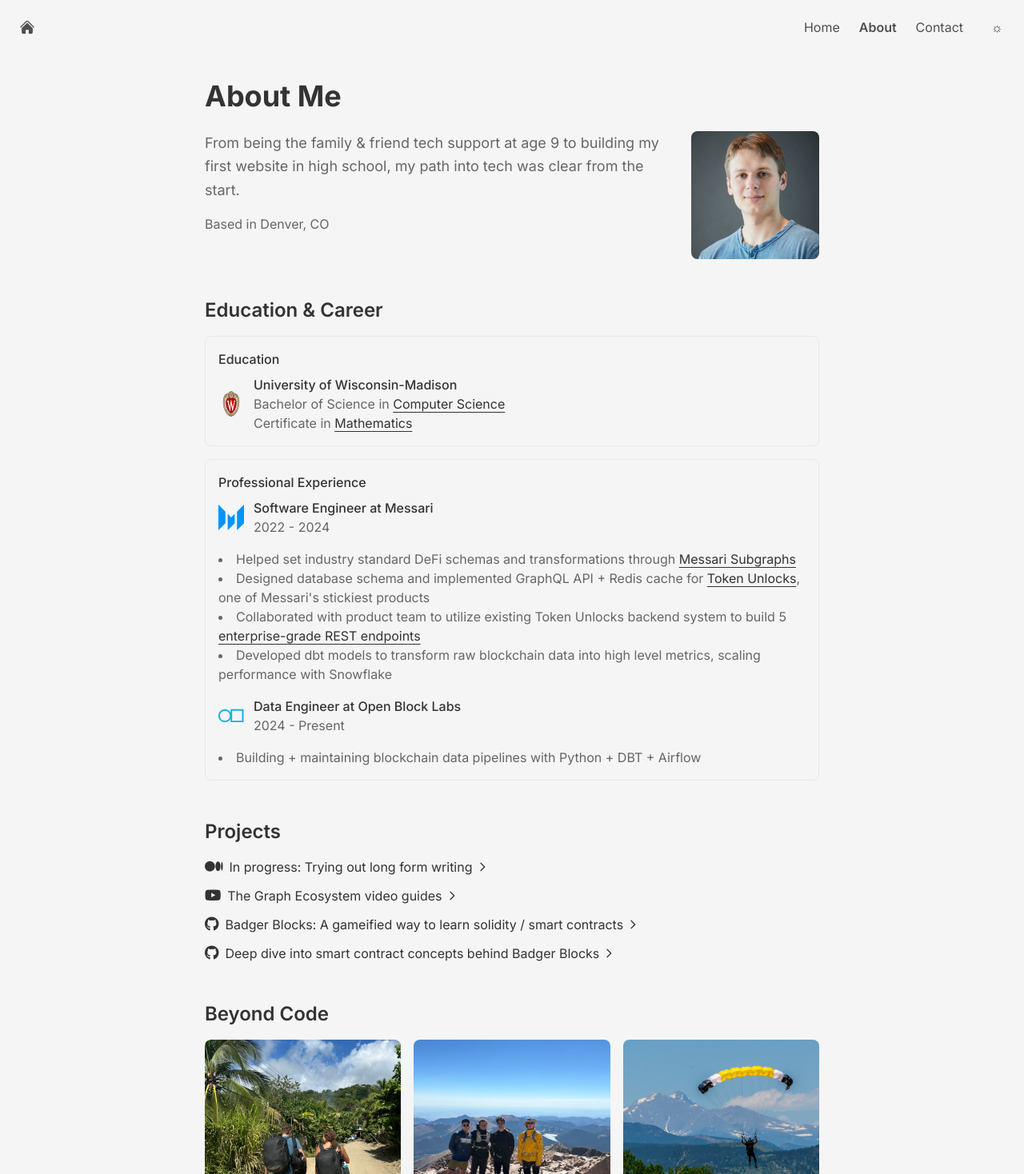
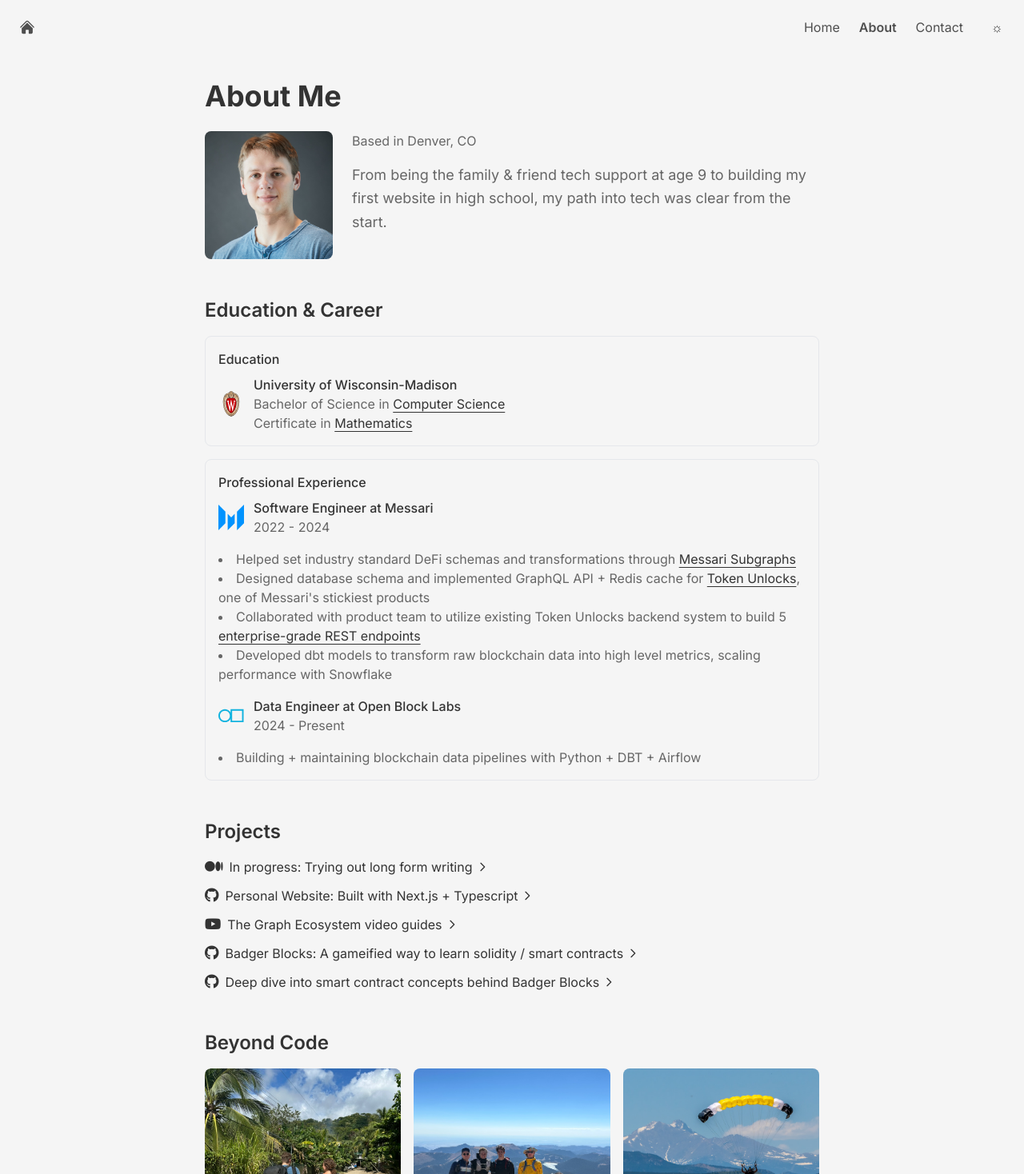
Before and after one commit to melotik/website, a Next.js app: page /about in a window 1280 px wide. Shown: the top 1468 px of the page at 80% size. Built offline with nearby package versions, Linux system fonts and the light colour scheme.

Commit message:
small changes to about page

```diff
--- a/app/about/page.tsx
+++ b/app/about/page.tsx
@@ -9,14 +9,6 @@ export default function About() {
       <section className="mb-12">
         <h1 className="text-4xl font-bold mb-6">About Me</h1>
         <div className="flex flex-col md:flex-row gap-6 items-start">
-          <div className="flex-1">
-            <p className="text-lg mb-4 text-text-secondary leading-relaxed">
-              From being the family & friend tech support at age 9 to building my first website in high school, my path into tech was clear from the start.
-            </p>
-            <p className="text-text-secondary">
-              Based in Denver, CO
-            </p>
-          </div>
           <div className="w-40 h-40 rounded-lg overflow-hidden flex-shrink-0">
             <Image
               src="/about/profile.jpg"
@@ -26,6 +18,14 @@ export default function About() {
               className="object-cover w-full h-full"
               priority
             />
+          </div>
+          <div className="flex-1">
+            <p className="text-text-secondary mb-4">
+              Based in Denver, CO
+            </p>
+            <p className="text-lg text-text-secondary leading-relaxed">
+            From being the family & friend tech support at age 9 to building my first website in high school, my path into tech was clear from the start.
+            </p>
           </div>
         </div>
       </section>
@@ -163,7 +163,7 @@ export default function About() {
         </div>
       </section>
 
-      {/* Personal Projects */}
+      {/* Projects */}
       <section className="mb-12">
         <h2 className="text-2xl font-semibold mb-4">Projects</h2>
         <div className="space-y-3">
@@ -175,6 +175,17 @@ export default function About() {
           >
             <i className="fab fa-medium text-lg mr-2" />
             In progress: Trying out long form writing
+            <ArrowIcon />
+          </a>
+          <br />
+          <a
+            href="https://github.com/melotik/website"
+            target="_blank"
+            rel="noopener noreferrer"
+            className="social-link group"
+          >
+            <i className="fab fa-github text-lg mr-2" />
+            Personal Website: Built with Next.js + Typescript
             <ArrowIcon />
           </a>
           <br />
```
